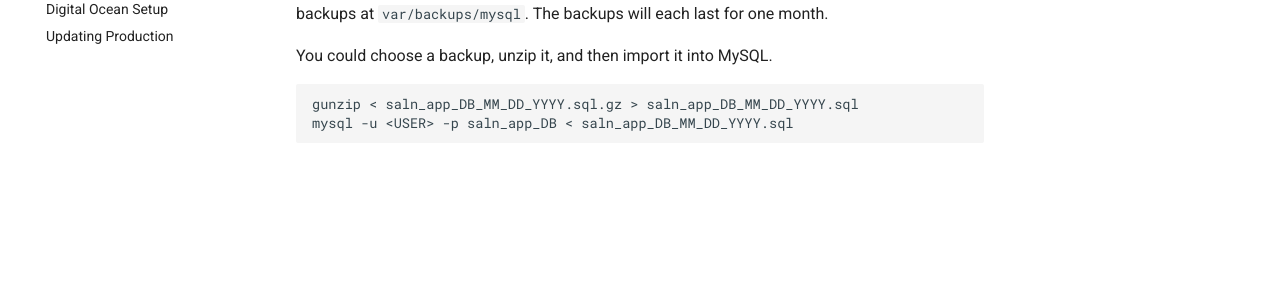
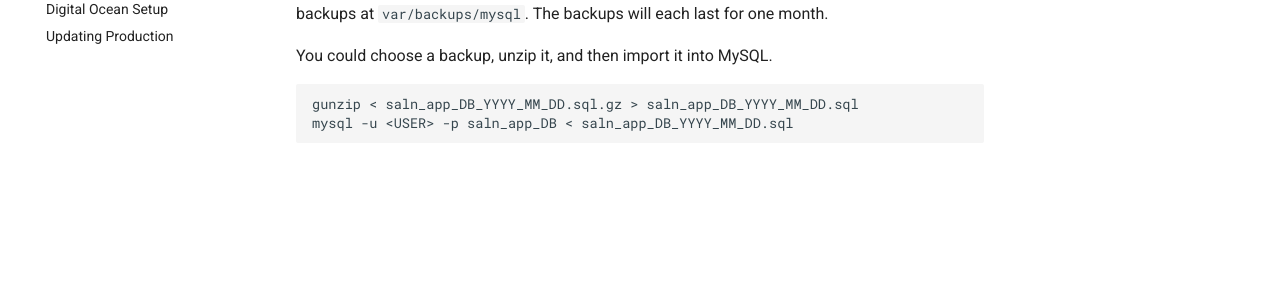
Before and after one commit to SHIROKAMIQQ/cs191-LAMig-GroupBlog, an MkDocs documentation site: the page built from docs/Backup.md, in a window 1280 px wide. Shown: the part 255-544 px from the top of the page. Built offline with MkDocs 1.6.1 and Material for MkDocs 9.7.7, drawn with Linux system fonts in a browser that asks for light colours.

````diff
--- a/docs/Backup.md
+++ b/docs/Backup.md
@@ -7,6 +7,6 @@ The backups will each last for one month.
 
 You could choose a backup, unzip it, and then import it into MySQL.
 ```bash
-gunzip < saln_app_DB_MM_DD_YYYY.sql.gz > saln_app_DB_MM_DD_YYYY.sql
-mysql -u <USER> -p saln_app_DB < saln_app_DB_MM_DD_YYYY.sql
+gunzip < saln_app_DB_YYYY_MM_DD.sql.gz > saln_app_DB_YYYY_MM_DD.sql
+mysql -u <USER> -p saln_app_DB < saln_app_DB_YYYY_MM_DD.sql
 ```
````
Also changed, not shown: docs/DOSetup.md (+1 -1 lines).
